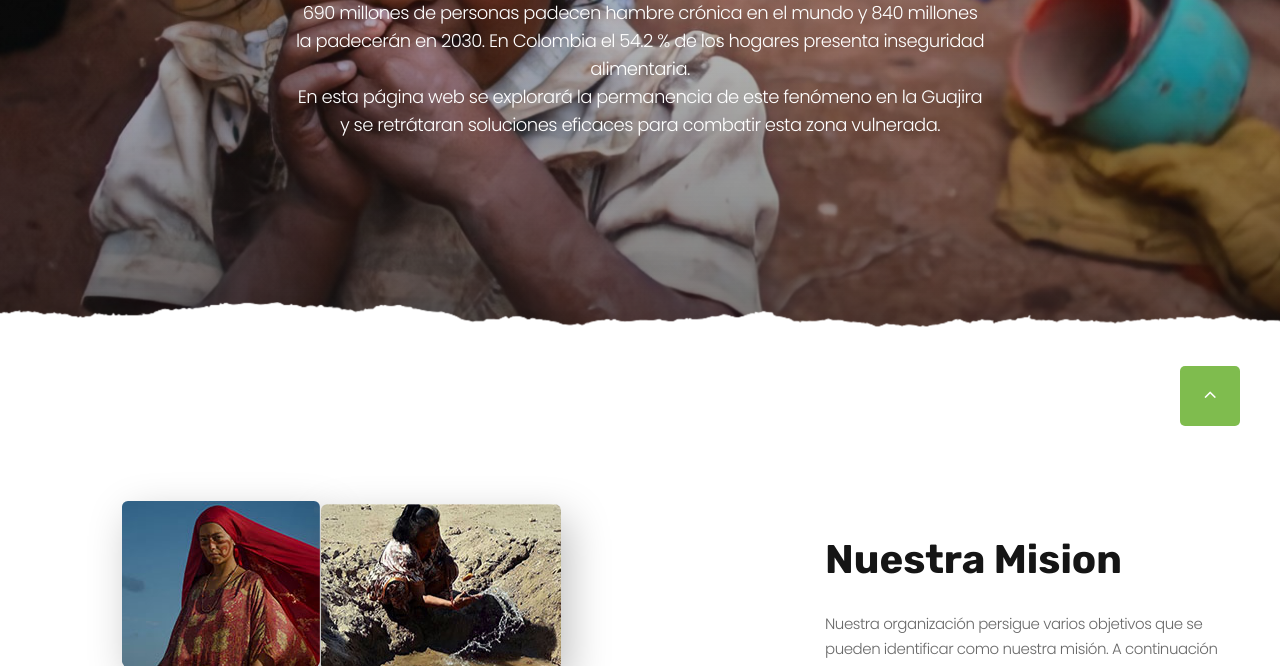
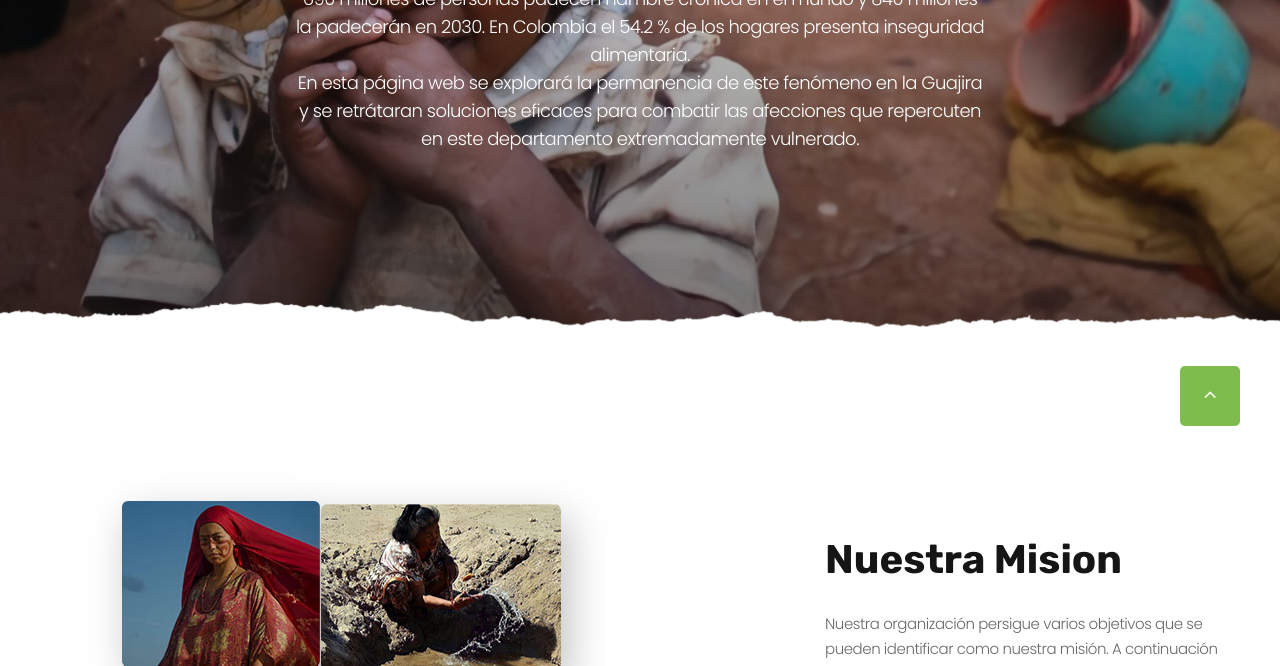
Before and after one commit to Helper90/helperfoundation.github.io, a plain HTML site: page index.html in a window 1280 px wide. Shown: the part 434-1100 px from the top of the page. Drawn offline with nearby package versions, Linux system fonts and the light colour scheme; a web font is replaced by a local one.

Commit message:
hi queen 2

```diff
--- a/index.html
+++ b/index.html
@@ -85,7 +85,7 @@
                   690 millones de personas padecen hambre crónica en el mundo
                   y 840 millones la padecerán en 2030. En Colombia el 54.2 %
                   de los hogares presenta inseguridad alimentaria.<br />En
-                  esta página web se explorará la permanencia de este fenómeno en la Guajira y se retrátaran soluciones eficaces para combatir esta zona vulnerada.
+                  esta página web se explorará la permanencia de este fenómeno en la Guajira y se retrátaran soluciones eficaces para combatir las afecciones que repercuten en este departamento extremadamente vulnerado.
                 </p>
               </div>
             </div>
```
